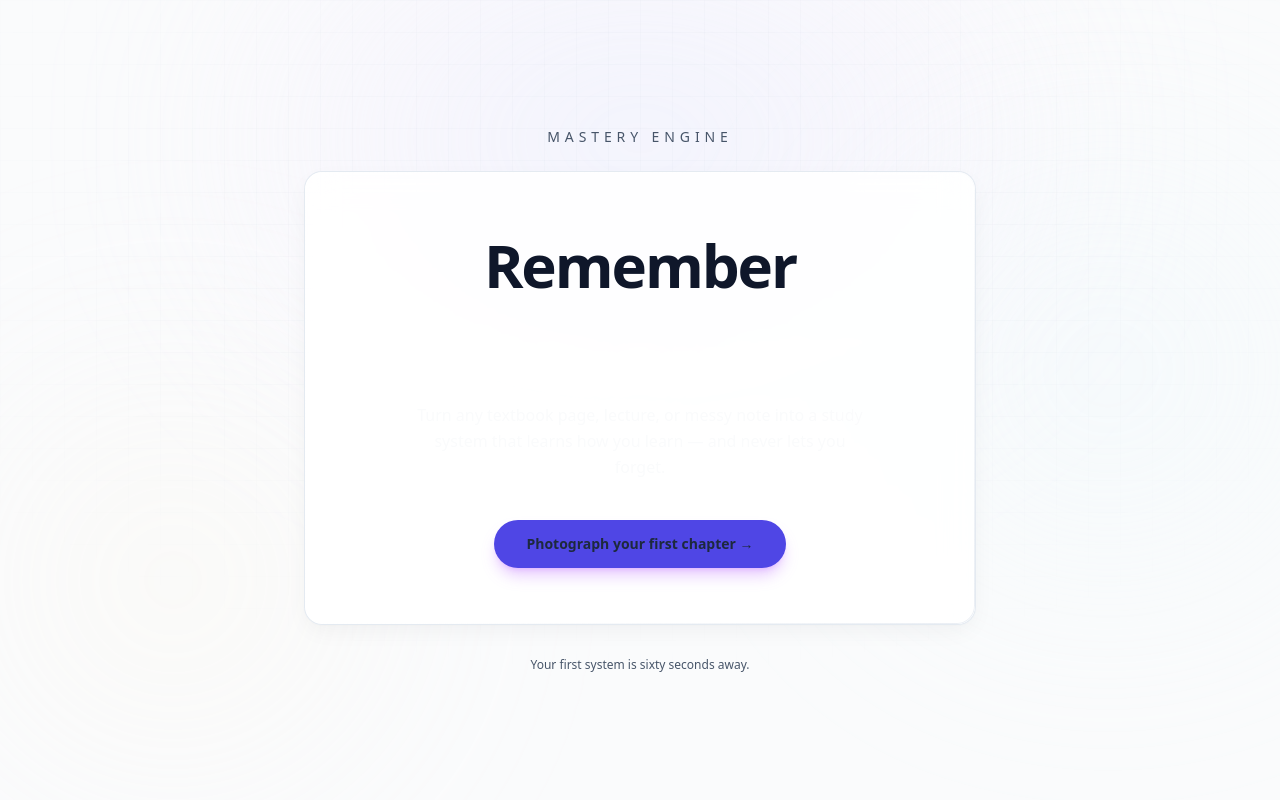
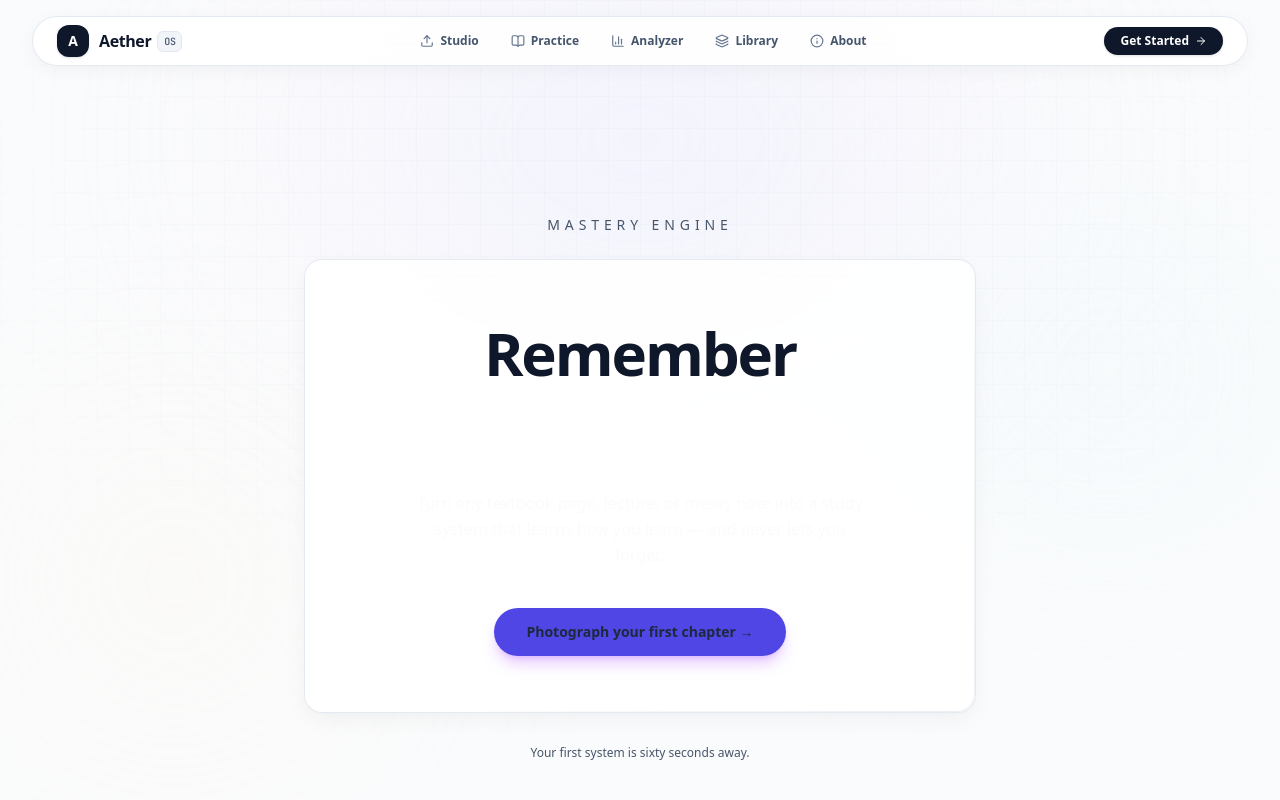
Before and after one commit to z-lovejeet/Aether, a Next.js app in the folder web/: page / in a window 1280 px wide. Shown: the top 800 px of the page. Built offline with nearby package versions, Linux system fonts and the light colour scheme.

Commit message:
feat(web): configure editorial typography and root metadata for Aether

```diff
--- a/web/src/app/layout.tsx
+++ b/web/src/app/layout.tsx
@@ -1,6 +1,9 @@
 import type { Metadata } from "next";
-import { Inter, Space_Grotesk } from "next/font/google";
+import { Inter, Space_Grotesk, Plus_Jakarta_Sans, JetBrains_Mono } from "next/font/google";
 import "./globals.css";
+import { Navbar } from "@/components/layout/Navbar";
+import { Footer } from "@/components/layout/Footer";
+import { AuroraBackground } from "@/components/glass/AuroraBackground";
 
 const inter = Inter({
   variable: "--font-inter",
@@ -12,10 +15,20 @@ const spaceGrotesk = Space_Grotesk({
   subsets: ["latin"],
 });
 
+const plusJakarta = Plus_Jakarta_Sans({
+  variable: "--font-jakarta",
+  subsets: ["latin"],
+});
+
+const jetbrainsMono = JetBrains_Mono({
+  variable: "--font-mono",
+  subsets: ["latin"],
+});
+
 export const metadata: Metadata = {
-  title: "Mastery Engine — Remember Everything",
+  title: "Aether — The Intelligent Active Study Engine",
   description:
-    "The AI study system that learns how you learn — drop anything in, walk out remembering everything.",
+    "Turn textbooks, lecture notes, and slides into personalized active study systems with concept trees, SM-2 spaced repetition, and adaptive rescue loops.",
 };
 
 export default function RootLayout({
@@ -24,9 +37,14 @@ export default function RootLayout({
   children: React.ReactNode;
 }>) {
   return (
-    <html lang="en" className="dark">
-      <body className={`${inter.variable} ${spaceGrotesk.variable} antialiased`}>
-        {children}
+    <html lang="en" className="scroll-smooth">
+      <body
+        className={`${inter.variable} ${spaceGrotesk.variable} ${plusJakarta.variable} ${jetbrainsMono.variable} antialiased bg-[#fafbfc] text-slate-900 min-h-dvh flex flex-col font-sans`}
+      >
+        <AuroraBackground />
+        <Navbar />
+        <div className="flex-1 pt-20 sm:pt-22">{children}</div>
+        <Footer />
       </body>
     </html>
   );
```
